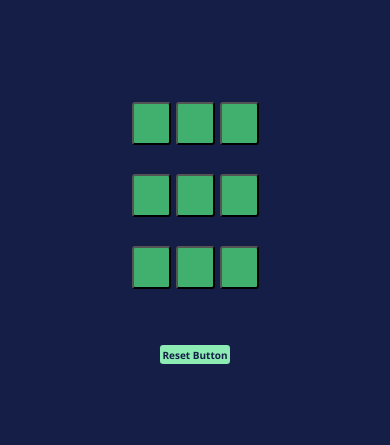
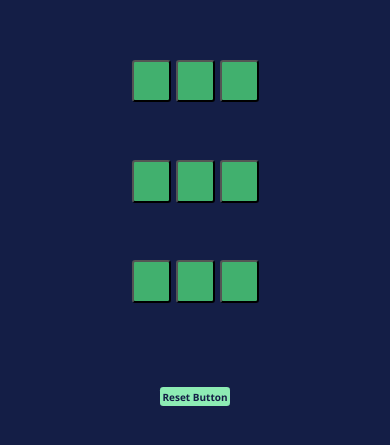
Before and after one commit to HarshAsnanigithub/tictacto, a plain HTML site: page index.html in a window 390 px wide. Shown: the part 189-634 px from the top of the page. Drawn offline with Linux system fonts and the light colour scheme.

Commit message:
Update style.css

```diff
--- a/style.css
+++ b/style.css
@@ -88,9 +88,6 @@ body{
     font-size: 22px;
     border-radius:0.5rem;
     }
-    .main{
-        height: 25vh;
-    }
     .reset{
         font-size: 10px;
         border-radius:0.5rem;
```
